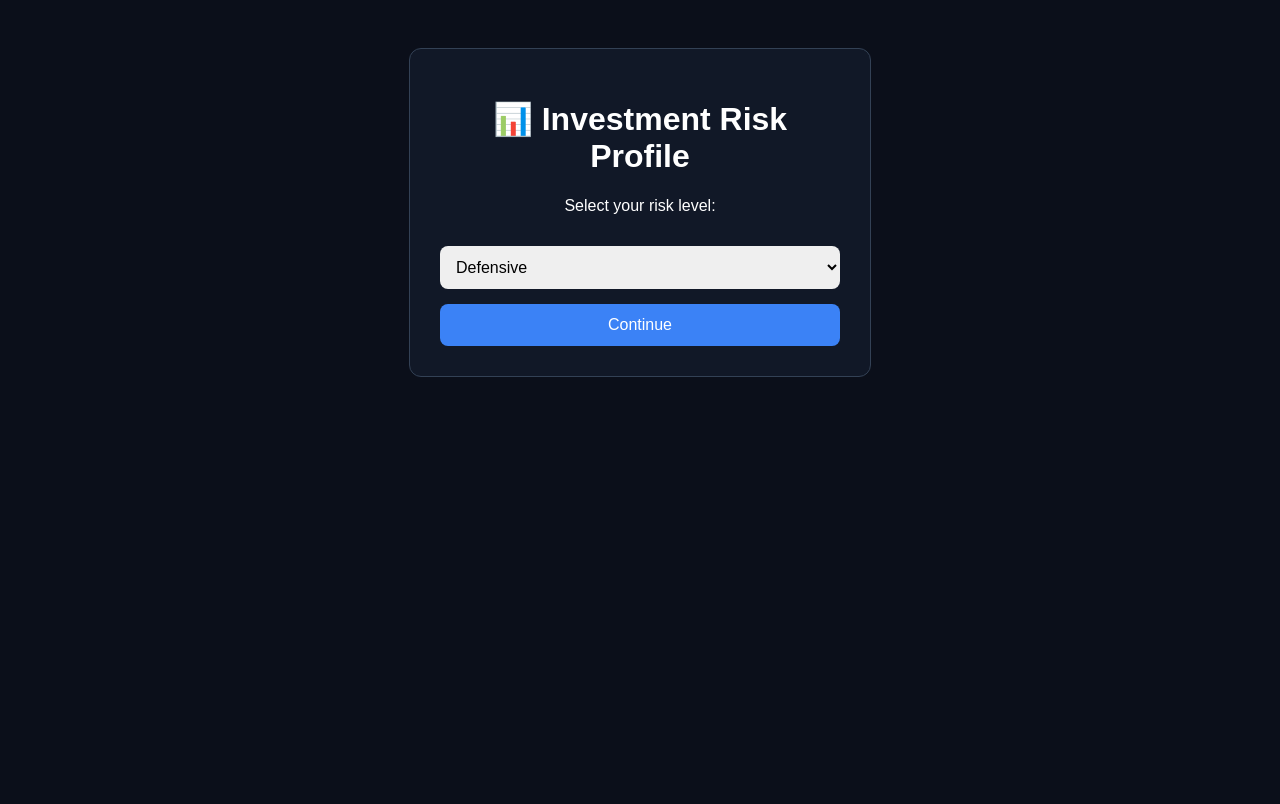
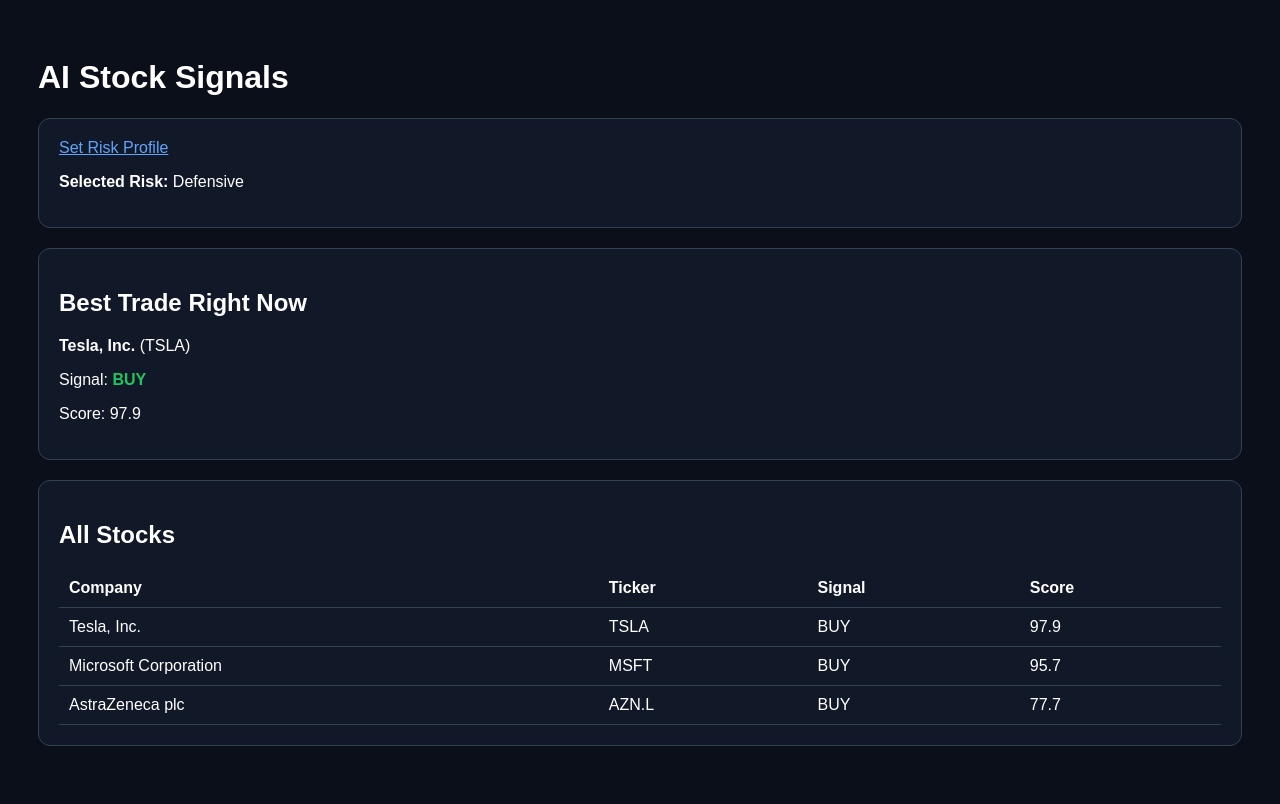
Before and after one commit to CycleX66/ai-stock-app, a Flask app: page / in a window 1280 px wide. Before the commit the page ends 377 px from the top, so only its background shows below. Run offline with Flask 3, Linux system fonts and the light colour scheme.

Commit message:
Update index.html

```diff
--- a/templates/index.html
+++ b/templates/index.html
@@ -1,55 +1,77 @@
 <!DOCTYPE html>
 <html>
 <head>
-    <title>Investment Risk Profile</title>
+    <title>AI Stock Signals</title>
     <meta name="viewport" content="width=device-width, initial-scale=1.0">
     <style>
         body {
             background: #0b0f1a;
             color: white;
             font-family: Arial, sans-serif;
-            text-align: center;
-            padding: 40px;
+            padding: 30px;
         }
         .card {
             background: #111827;
             border: 1px solid #334155;
             border-radius: 12px;
-            padding: 30px;
-            max-width: 400px;
-            margin: auto;
+            padding: 20px;
+            margin-bottom: 20px;
         }
-        select, button {
-            padding: 12px;
-            font-size: 16px;
-            margin-top: 15px;
+        .buy {
+            color: #22c55e;
+            font-weight: bold;
+        }
+        table {
             width: 100%;
-            border-radius: 8px;
-            border: none;
+            border-collapse: collapse;
         }
-        button {
-            background: #3b82f6;
-            color: white;
-            cursor: pointer;
+        th, td {
+            padding: 10px;
+            border-bottom: 1px solid #334155;
+            text-align: left;
+        }
+        a {
+            color: #60a5fa;
         }
     </style>
 </head>
 <body>
+
+    <h1>AI Stock Signals</h1>
+
     <div class="card">
-        <h1>📊 Investment Risk Profile</h1>
-        <p>Select your risk level:</p>
+        <a href="/onboarding?risk={{ risk }}">Set Risk Profile</a>
+        <p><strong>Selected Risk:</strong> {{ risk|capitalize }}</p>
+    </div>
 
-        <form action="/" method="GET">
-            <select name="risk">
-                <option value="defensive">Defensive</option>
-                <option value="cautious">Cautious</option>
-                <option value="balanced">Balanced</option>
-                <option value="growth">Growth</option>
-                <option value="aggressive">Aggressive</option>
-            </select>
+    {% if best %}
+    <div class="card">
+        <h2>Best Trade Right Now</h2>
+        <p><strong>{{ best.name }}</strong> ({{ best.ticker }})</p>
+        <p>Signal: <span class="buy">{{ best.signal }}</span></p>
+        <p>Score: {{ best.score }}</p>
+    </div>
+    {% endif %}
 
-            <button type="submit">Continue</button>
-        </form>
+    <div class="card">
+        <h2>All Stocks</h2>
+        <table>
+            <tr>
+                <th>Company</th>
+                <th>Ticker</th>
+                <th>Signal</th>
+                <th>Score</th>
+            </tr>
+            {% for stock in scored %}
+            <tr>
+                <td>{{ stock.name }}</td>
+                <td>{{ stock.ticker }}</td>
+                <td>{{ stock.signal }}</td>
+                <td>{{ stock.score }}</td>
+            </tr>
+            {% endfor %}
+        </table>
     </div>
+
 </body>
 </html>
```
